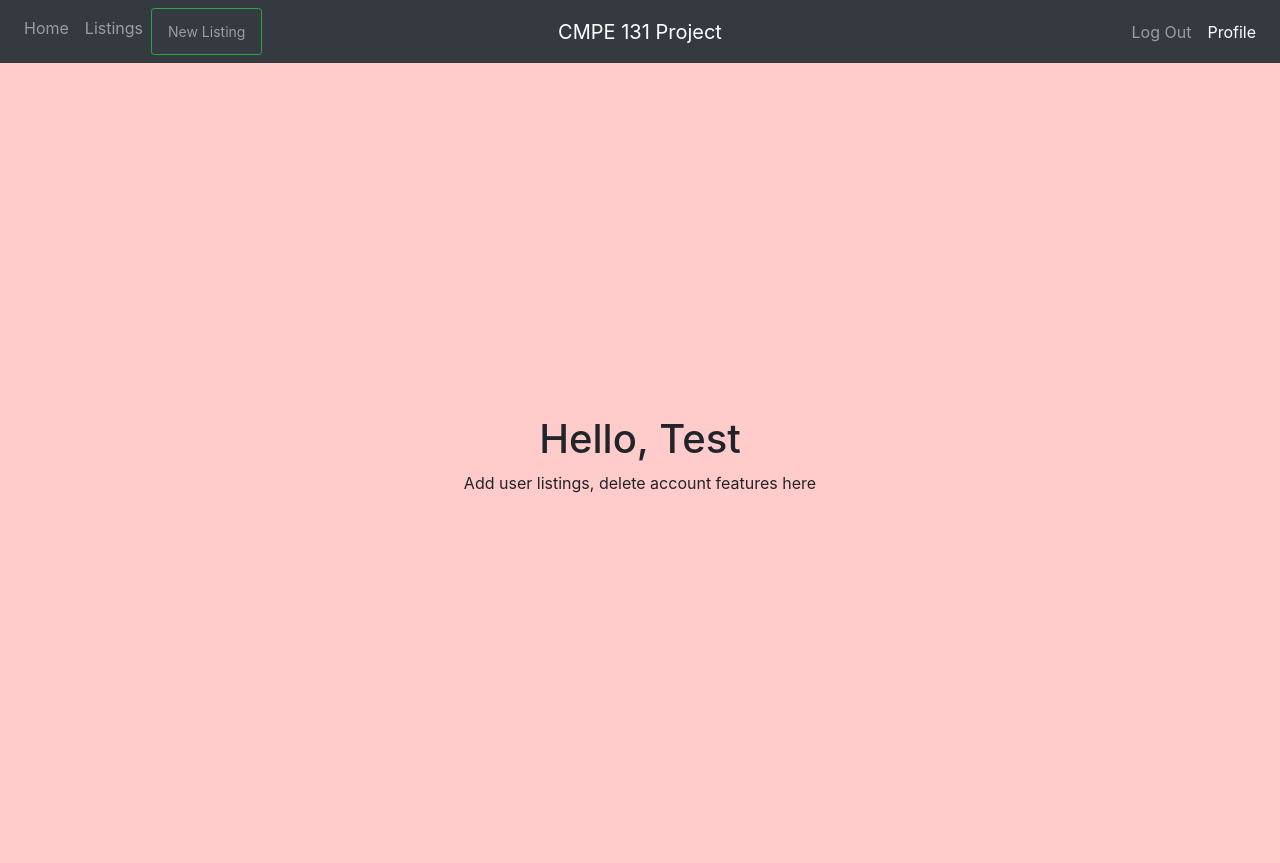
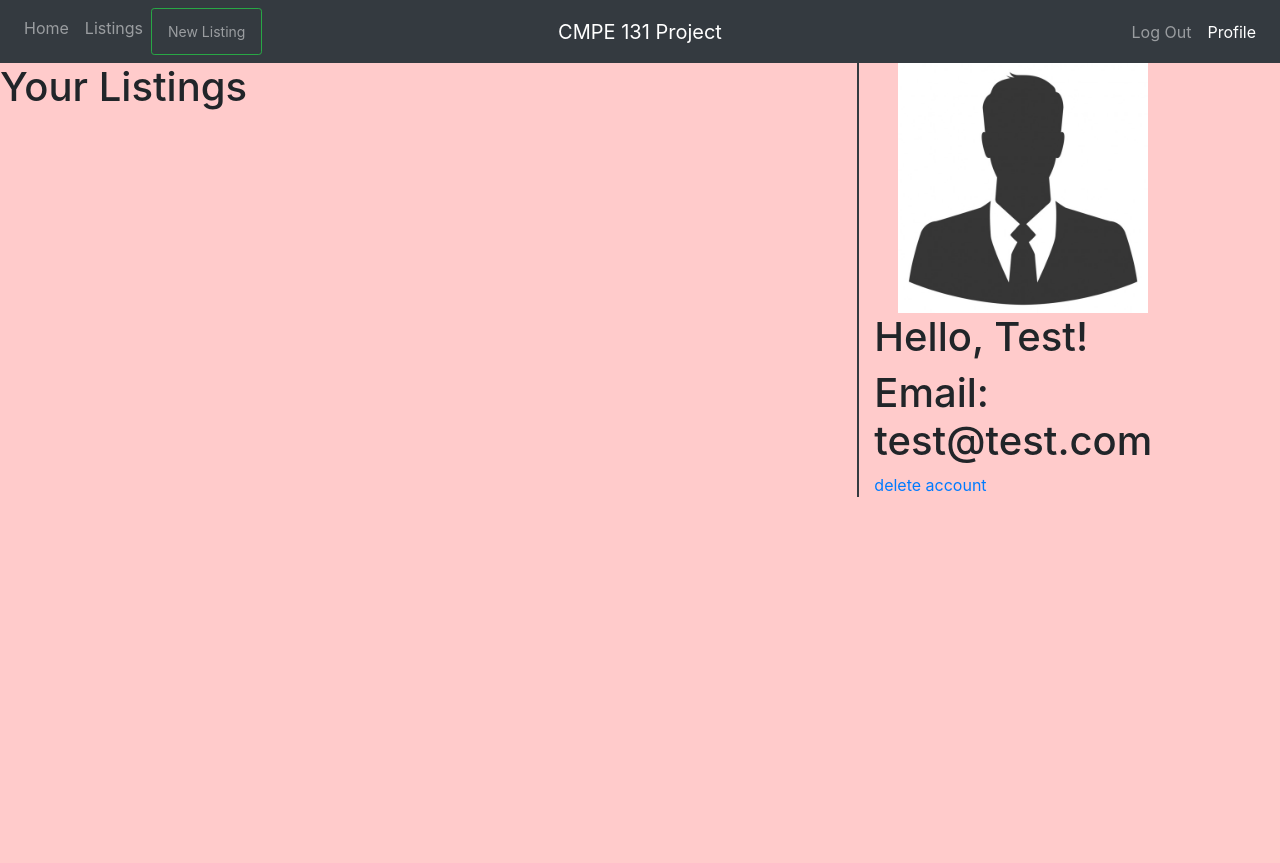
Before and after one commit to mitchellsayer/cmpe_131_team8, a Flask app: page /profile in a window 1280 px wide. After the commit the page ends 497 px from the top, so only its background shows below. Run offline with Flask 2, Linux system fonts and the light colour scheme; a user stored in the database is signed in; some libraries are stand-ins or nearby versions.

Commit message:
first version of the profile page

```diff
--- a/app/main.py
+++ b/app/main.py
@@ -8,16 +8,18 @@ main = Blueprint('main', __name__)
 def index():
     return render_template('index.html')
 
+#Zander
 @main.route('/profile')
 @login_required
 def profile():
-    return render_template('profile.html', name=current_user.name)
+    return render_template('profile.html', name=current_user.name, email=current_user.email)
 
 @main.route('/listings')
 @login_required
 def listings():
     return render_template('listings.html')
 
+#Zander
 @main.route('/new_listing')
 @login_required
 def new_listing():
--- a/app/static/styles/profile.css
+++ b/app/static/styles/profile.css
@@ -2,13 +2,11 @@ body {
     background-color: rgb(255, 203, 203);
 }
 
-#outer {
-    width: 100%;
-    height: 100vh;
-    display: flex;
+#right_col{
+    border: solid
 }
-
-#inner {
-    margin: auto;
-    text-align: center;
+#profile{
+    display: block;
+  margin-left: auto;
+  margin-right: auto;
 }
--- a/app/templates/profile.html
+++ b/app/templates/profile.html
@@ -8,10 +8,16 @@
 {% endblock %}
 
 {% block content %}
-<div id="outer" class="container">
-  <div id="inner">
-    <h1>Hello, {{ name }}</h1>
-    <p>Add user listings, delete account features here</p>
+<div class="row">
+  <div class="border-right border-dark col-8">
+    <h1>Your Listings</h1>
+  </div>
+  <div class="border-left border-dark col-3">
+    <img id="profile" width="250px" height="250px" src="static/images/DefaultProfilePic2.jpg" class="img-responsive">
+    <h1>Hello, {{name}}!</h1>
+    <h1>Email: {{email}}</h1>
+    <a href="/delete">delete account</a>
+
   </div>
 </div>
 {% endblock %}
```
Also changed, not shown: app/static/images/DefaultProfilePic2.jpg (added).
